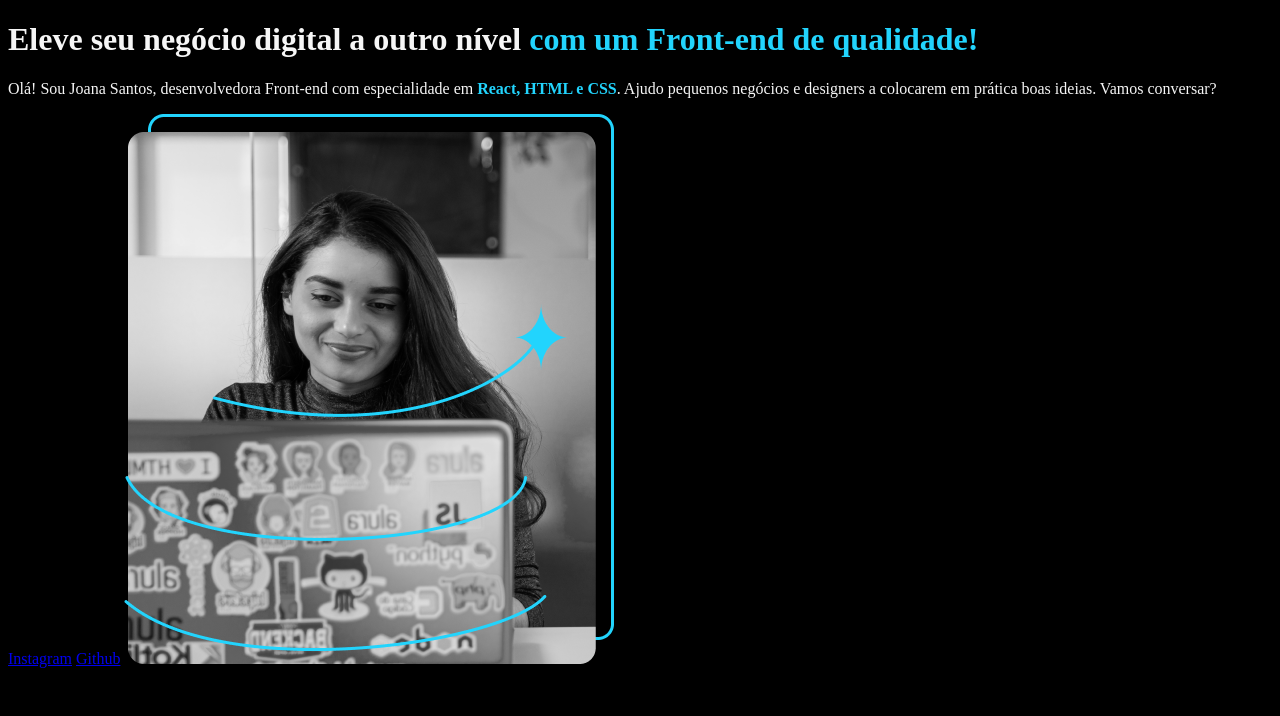
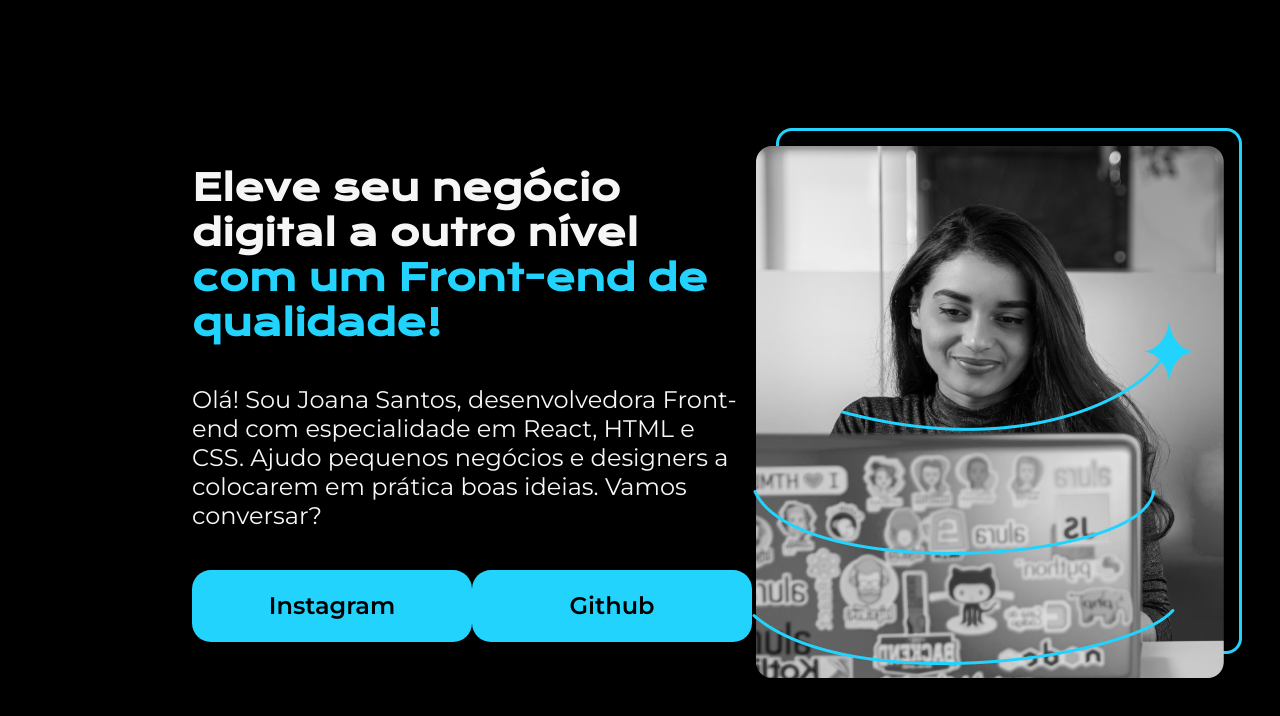
Before and after one commit to AdisonSoares/Alura_html_css, a plain HTML site: page Html_CSS: Classes, posicionamento e Flexbox/index.html in a window 1280 px wide. Drawn offline with nearby package versions, Linux system fonts and the light colour scheme.

Commit message:
HTML e CSS: Classes, posicionamento e Flexbox.

```diff
--- a/Html_CSS: Classes, posicionamento e Flexbox/index.html
+++ b/Html_CSS: Classes, posicionamento e Flexbox/index.html
@@ -10,14 +10,21 @@
 <body>
 
     <header></header>
-    <main>
-        <h1>Eleve seu negócio digital a outro nível <strong>com um Front-end de qualidade!</strong> </h1>
-        <p>Olá! Sou Joana Santos, desenvolvedora Front-end com especialidade em
-            <strong> React, HTML e CSS</strong>. Ajudo pequenos negócios e designers a colocarem em prática boas
-            ideias. Vamos conversar?
-        </p>
-        <a href="https://instagram.com/rafaballerini">Instagram</a>
-        <a href="https://github.com/guilhermeonrails">Github</a>
+    <main class="apresentacao">
+        <section class="apresentacao__conteudo">
+            <h1 class="apresentacao__conteudo__titulo">Eleve seu negócio digital a outro nível
+                <strong class="titulo-destaque">com um Front-end de qualidade!</strong> </h1>
+            <p class="apresentacao__conteudo__texto">Olá! Sou Joana Santos, desenvolvedora Front-end
+                com especialidade em React, HTML e CSS. Ajudo pequenos negócios e designers a colocarem em
+                prática boas ideias. Vamos conversar?
+            </p>
+        <div class="apresentacao__links">
+            <a class="apresentacao__links__link" href="https://instagram.com/rafaballerini">Instagram</a>
+            <a class="apresentacao__links__link" href="https://github.com/guilhermeonrails">Github</a>
+        </div>
+
+        </section>
+
         <img src="imagem.png" alt="Programadora Front-end">
     </main>
     <footer></footer>
--- a/Html_CSS: Classes, posicionamento e Flexbox/style.css
+++ b/Html_CSS: Classes, posicionamento e Flexbox/style.css
@@ -1,8 +1,60 @@
+@import url('https://fonts.googleapis.com/css2?family=Krona+One&family=Montserrat:wght@400;600&display=swap');
+
+*{
+    margin: 0;
+    padding: 0;
+}
+
 body{
+    height: 100vh;
+    box-sizing: border-box;
     background-color: #000000;
     color: #F6F6F6;
 }
 
-strong{
+.titulo-destaque{
     color: #22D4FD;
 }
+
+.apresentacao{
+    margin: 10% 15%;
+    display: flex;
+    align-items: center;
+    justify-content: space-between;
+}
+
+.apresentacao__conteudo{
+    width: 615px;
+    display: flex;
+    flex-direction: column;
+    gap: 40px;
+}
+
+.apresentacao__conteudo__titulo{
+    font-size: 36px;
+    font-family: 'Krona One', sans-serif;
+}
+
+
+.apresentacao__conteudo__texto{
+    font-size: 24px;
+    font-family: 'Montserrat', sans-serif;
+}
+
+.apresentacao__links{
+    display: flex;
+    justify-content: space-between;
+}
+
+.apresentacao__links__link{
+    background-color: #22D4FD;
+    width: 280px;
+    text-align: center;
+    border-radius: 19px;
+    font-size: 24px;
+    font-weight: 600;
+    padding: 21.5px 0;
+    text-decoration: none;
+    color: #000000;
+    font-family: 'Montserrat', sans-serif;
+}
```
